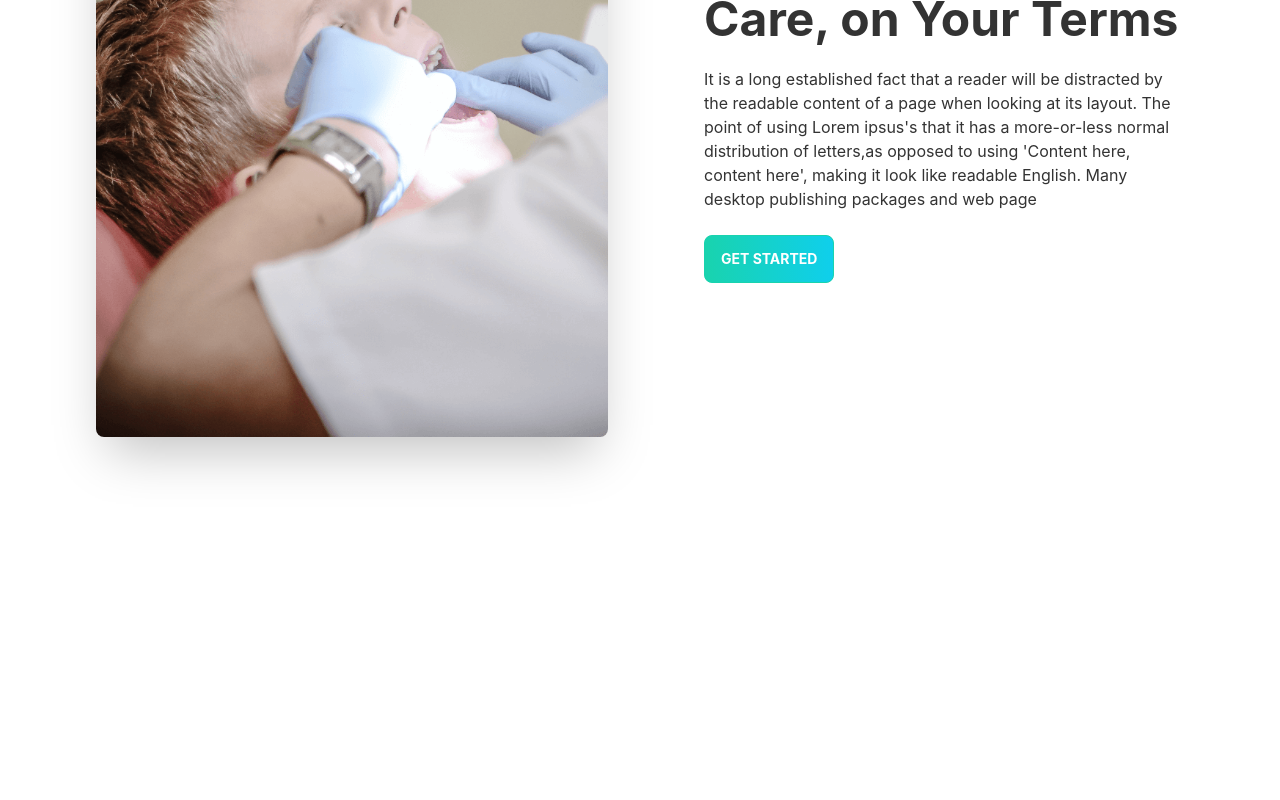
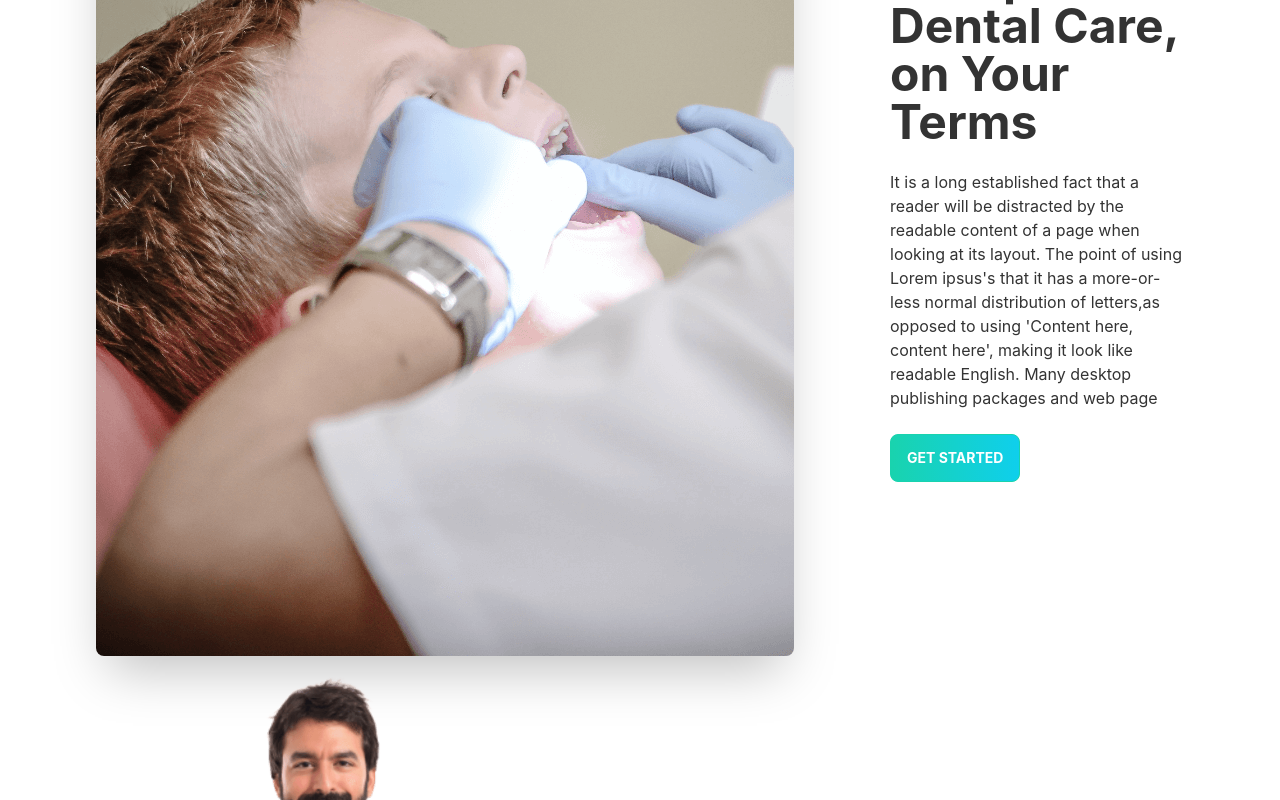
Before and after one commit to azmi0323/doctor-potal-project-client, a React (Create React App) app: page / in a window 1280 px wide. Shown: the part 2000-2800 px from the top of the page. Before the commit the page ends 2515 px from the top, so only its background shows below. Built offline with nearby package versions, Linux system fonts and the light colour scheme.

Commit message:
Make appointments part of home page

```diff
--- a/src/App.js
+++ b/src/App.js
@@ -6,8 +6,8 @@ import Appointment from './Pages/Appointment/Appointment';
 import ContactUs from './Pages/ContactUs/ContactUs';
 import Home from './Pages/Home/Home';
 import LogIn from './Pages/LogIn/LogIn';
-import Navbar from './Pages/Navbar/Navbar';
 import Reviews from './Pages/Reviews/Reviews';
+import Navbar from './Pages/Shared/Navbar';
 
 function App() {
   return (
--- a/src/Pages/Home/Banner.js
+++ b/src/Pages/Home/Banner.js
@@ -1,6 +1,6 @@
 import React from "react";
-import { Link } from "react-router-dom";
 import chair from '../../assets/images/chair.png'
+import PrimaryButton from "../Shared/PrimaryButton";
 import './Banner.css'
 
 const Banner = () => {
@@ -19,7 +19,7 @@ const Banner = () => {
               excepting exercitation quasi. In delegati eagle aut repudiate
               et a id nisi.
             </p>
-            <Link to='/appointment' className="btn btn-secondary text-white font-bold bg-gradient-to-r from-secondary to-primary">Get Started</Link>
+            <PrimaryButton></PrimaryButton>
           </div>
         </div>
       </div>
--- a/src/Pages/Home/Home.js
+++ b/src/Pages/Home/Home.js
@@ -1,18 +1,24 @@
 import React from 'react';
 import Banner from './Banner';
 import Info from './Info';
+import MakeAppointment from './MakeAppointment';
 import Services from './Services';
 import Treatment from './Treatment';
 
 
 const Home = () => {
     return (
-        <div className='px-12'>
+       <div>
+            <div className='px-12'>
             <Banner></Banner>
             <Info></Info>
             <Services></Services>
             <Treatment></Treatment>
         </div>
+        <div>
+            <MakeAppointment></MakeAppointment>
+        </div>
+       </div>
     );
 };
 
--- /dev/null
+++ b/src/Pages/Home/MakeAppointment.js
@@ -0,0 +1,24 @@
+import React from 'react';
+import doctor from '../../assets/images/doctor.png'
+import appointment from '../../assets/images/appointment.png'
+import PrimaryButton from '../Shared/PrimaryButton';
+
+const MakeAppointment = () => {
+    return (
+        <section style={{
+            background:`url(${appointment})`
+        }} className='flex mt-24 mb-12  justify-center items-center'>
+            <div className='flex-1 hidden lg:block'>
+                <img className='mt-[-200px]' src={doctor} alt="" />
+            </div>
+            <div className='flex-1 pb-12'>
+                <h3 className='text-xl text-primary py-6 font-bold'>Appointment</h3>
+                <h2 className='text-3xl text-white font-bold'>Make an Appointment Today</h2>
+                <p className='text-white py-6'>It is a long established fact that a reader will be distracted by the readable content of a page when looking at its layout. The point of using Lorem Ipsumis that it has a more-or-less normal distribution of letters,as opposed to using 'Content here, content here', making it look like readable English. Many desktop publishing packages and web page</p>
+                <PrimaryButton></PrimaryButton>
+            </div>
+        </section>
+    );
+};
+
+export default MakeAppointment;
--- a/src/Pages/Home/Treatment.js
+++ b/src/Pages/Home/Treatment.js
@@ -1,6 +1,6 @@
 import React from "react";
-import { Link } from "react-router-dom";
 import treatment from "../../assets/images/treatment.png";
+import PrimaryButton from "../Shared/PrimaryButton";
 
 const Treatment = () => {
   return (
@@ -13,17 +13,12 @@ const Treatment = () => {
             <p className="py-6">
             It is a long established fact that a reader will be distracted by the readable content of a page when looking at its layout. The point of using Lorem ipsus's that it has a more-or-less normal distribution of letters,as opposed to using 'Content here, content here', making it look like readable English. Many desktop publishing packages and web page
             </p>
-            <Link
-              to="/appointment"
-              className="btn btn-secondary text-white font-bold bg-gradient-to-r from-secondary to-primary"
-            >
-              Get Started
-            </Link>
+            <PrimaryButton></PrimaryButton>
           </div>
           <img
             src={treatment}
             alt=""
-            className="max-w-lg max-h-lg rounded-lg shadow-2xl"
+            className="img-fluid rounded-lg shadow-2xl"
           ></img>
 
         </div>
--- /dev/null
+++ b/src/Pages/Shared/PrimaryButton.js
@@ -0,0 +1,12 @@
+import React from 'react';
+import { Link } from 'react-router-dom';
+
+const PrimaryButton = () => {
+    return (
+        <div>
+            <Link to='/appointment' className="btn btn-secondary text-white font-bold bg-gradient-to-r from-secondary to-primary">Get Started</Link>
+        </div>
+    );
+};
+
+export default PrimaryButton;
```
Also changed, not shown: src/Pages/Shared/Navbar.js (renamed from src/Pages/Navbar/Navbar.js).
